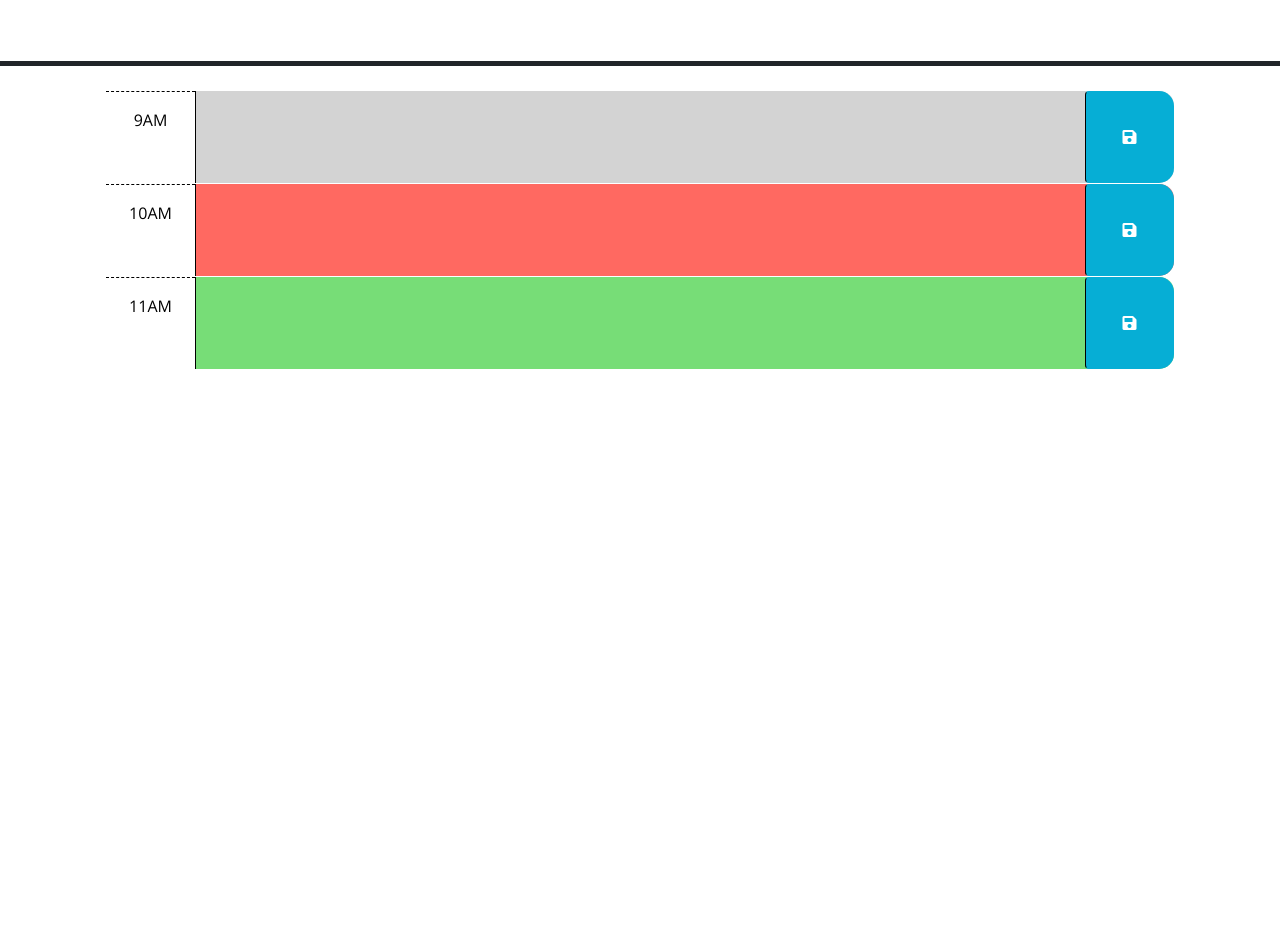
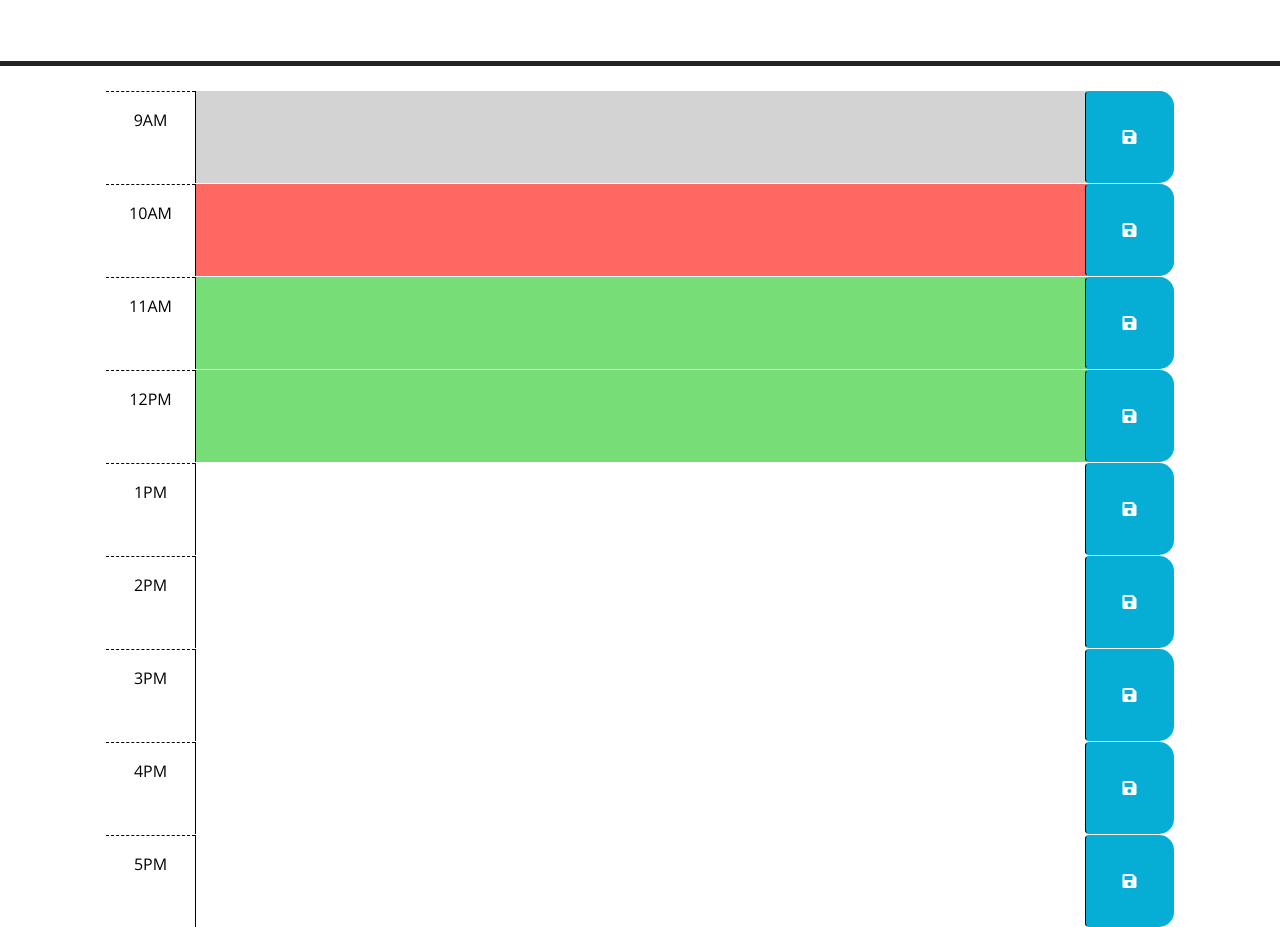
Before and after one commit to dirtydenny/workdayscheduler, a plain HTML site: page index.html in a window 1280 px wide. Shown: the part 174-1101 px from the top of the page. Before the commit the page ends 800 px from the top, so only its background shows below. Drawn offline with nearby package versions, Linux system fonts and the light colour scheme.

Commit message:
added days

```diff
--- a/index.html
+++ b/index.html
@@ -66,6 +66,53 @@
           <i class="fas fa-save" aria-hidden="true"></i>
         </button>
       </div>
+      <div id="hour-12" class="row time-block future">
+        <div class="col-2 col-md-1 hour text-center py-3">12PM</div>
+        <textarea class="col-8 col-md-10 description" rows="3"> </textarea>
+        <button class="btn saveBtn col-2 col-md-1" aria-label="save">
+          <i class="fas fa-save" aria-hidden="true"></i>
+        </button>
+      </div>
+
+      <div id="hour-13" class="row time-block">
+        <div class="col-2 col-md-1 hour text-center py-3">1PM</div>
+        <textarea class="col-8 col-md-10 description" rows="3"> </textarea>
+        <button class="btn saveBtn col-2 col-md-1" aria-label="save">
+          <i class="fas fa-save" aria-hidden="true"></i>
+        </button>
+      </div>
+
+      <div id="hour-14" class="row time-block">
+        <div class="col-2 col-md-1 hour text-center py-3">2PM</div>
+        <textarea class="col-8 col-md-10 description" rows="3"> </textarea>
+        <button class="btn saveBtn col-2 col-md-1" aria-label="save">
+          <i class="fas fa-save" aria-hidden="true"></i>
+        </button>
+      </div>
+
+      <div id="hour-15" class="row time-block">
+        <div class="col-2 col-md-1 hour text-center py-3">3PM</div>
+        <textarea class="col-8 col-md-10 description" rows="3"> </textarea>
+        <button class="btn saveBtn col-2 col-md-1" aria-label="save">
+          <i class="fas fa-save" aria-hidden="true"></i>
+        </button>
+      </div>
+
+      <div id="hour-16" class="row time-block">
+        <div class="col-2 col-md-1 hour text-center py-3">4PM</div>
+        <textarea class="col-8 col-md-10 description" rows="3"> </textarea>
+        <button class="btn saveBtn col-2 col-md-1" aria-label="save">
+          <i class="fas fa-save" aria-hidden="true"></i>
+        </button>
+      </div>
+
+      <div id="hour-17" class="row time-block">
+        <div class="col-2 col-md-1 hour text-center py-3">5PM</div>
+        <textarea class="col-8 col-md-10 description" rows="3"> </textarea>
+        <button class="btn saveBtn col-2 col-md-1" aria-label="save">
+          <i class="fas fa-save" aria-hidden="true"></i>
+        </button>
+      </div>
 
     <script src="https://code.jquery.com/jquery-3.4.1.min.js"></script>
     <script
--- a/script.js
+++ b/script.js
@@ -14,12 +14,33 @@ $(function () {
   // attribute of each time-block be used to conditionally add or remove the
   // past, present, and future classes? How can Day.js be used to get the
   // current hour in 24-hour time?
-  //
+  /* Psuedo code
+  determine if past, present or future
+  if Hour(#) has passed then turn box attribute else if hour(with math floor)is current,
+
+
+
+  */
   // TODO: Add code to get any user input that was saved in localStorage and set
   // the values of the corresponding textarea elements. HINT: How can the id
-  // attribute of each time-block be used to do this?
-  //
+    // attribute of each time-block be used to do this?
+
+
+
+  $("#hour-9 .descrption").val(localStorage.getItem('hour-9'));
+  $("#hour-10 .descrption").val(localStorage.getItem('hour-10'));
+  $("#hour-11 .descrption").val(localStorage.getItem('hour-11'));
+  $("#hour-12 .descrption").val(localStorage.getItem('hour-12'));
+  $("#hour-13 .descrption").val(localStorage.getItem('hour-13'));
+  $("#hour-14 .descrption").val(localStorage.getItem('hour-14'));
+  $("#hour-15 .descrption").val(localStorage.getItem('hour-15'));
+  $("#hour-16 .descrption").val(localStorage.getItem('hour-16'));
+  $("#hour-19 .descrption").val(localStorage.getItem('hour-17'));
+
+
   // TODO: Add code to display the current date in the header of the page.
-  var today = dayjs();
+  var currentDay = dayjs();
   $("#h2").text(today.format("MMM D, YYYY"));
 });
+var currentDay = dayjs();
+$("currentDay").text(dayjs().format("dddd, MMMM D, YYYY"));
```
